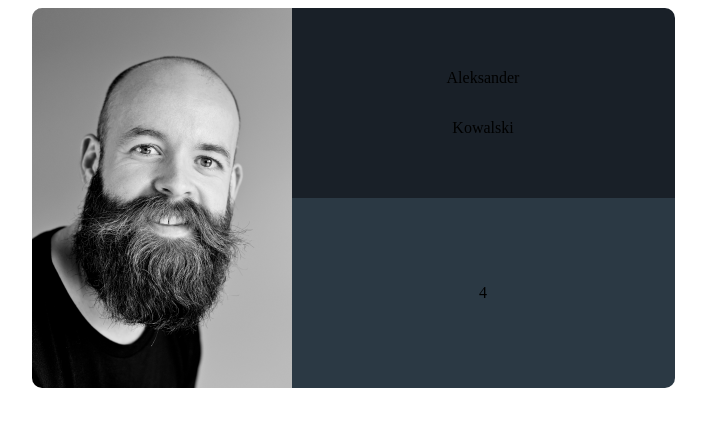
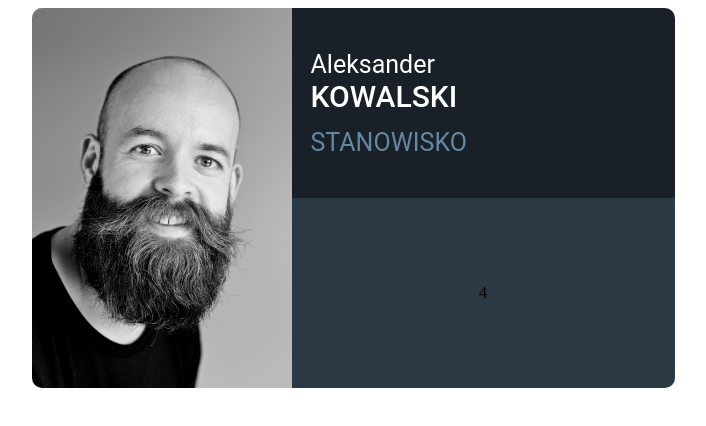
Before and after one commit to pawelberowski/wizytowka, a plain HTML site: page index.html in a window 1280 px wide. Shown: the whole page, without its empty margins (287-993 px from the left). Drawn offline with Linux system fonts and the light colour scheme.

Commit message:
written some baaad code

```diff
--- a/index.html
+++ b/index.html
@@ -9,8 +9,10 @@
 <div class="box box-card">
     <div class="box box-foto"></div>
     <div class="box box-info">
-        <div class="box  box-info box-top"><p>Aleksander</p>
-        <p>Kowalski</p></div>
+        <div class="box  box-info box-top">
+            <p1>Aleksander</p1>
+            <p2>KOWALSKI</p2>
+            <p3>STANOWISKO</p3></div>
         <div class="box box-info box-bottom">4</div>
     </div>
 
--- a/styles.css
+++ b/styles.css
@@ -27,11 +27,56 @@
 }
 
 .box-top {
+    justify-content: center;
+    align-items: flex-start;
     width: 383px;
     height: 190px;
-
+    font-family: 'Roboto';
+    font-style: normal;
     background: #192028;
     border-radius: 0px 10px 0px 0px;
+}
+
+.box-top p1 {
+    width: 125px;
+    height: 29px;
+    margin-left: 19px;
+    font-family: 'Roboto';
+    font-style: normal;
+    font-weight: 400;
+    font-size: 25px;
+    line-height: 29px;
+
+    color: #FFFFFF;
+}
+
+.box-top p2 {
+    width: 147px;
+    height: 35px;
+    margin-left: 19px;
+    font-family: 'Roboto';
+    font-style: normal;
+    font-weight: 500;
+    font-size: 30px;
+    line-height: 35px;
+
+    color: #FFFFFF;
+}
+
+.box-top p3 {
+    width: 157px;
+    height: 29px;
+    left: 20px;
+    top: 126px;
+    margin-left: 19px;
+    margin-top: 14px;
+    font-family: 'Roboto';
+    font-style: normal;
+    font-weight: 400;
+    font-size: 25px;
+    line-height: 29px;
+
+    color: #6487A2;
 }
 
 .box-bottom {
```
